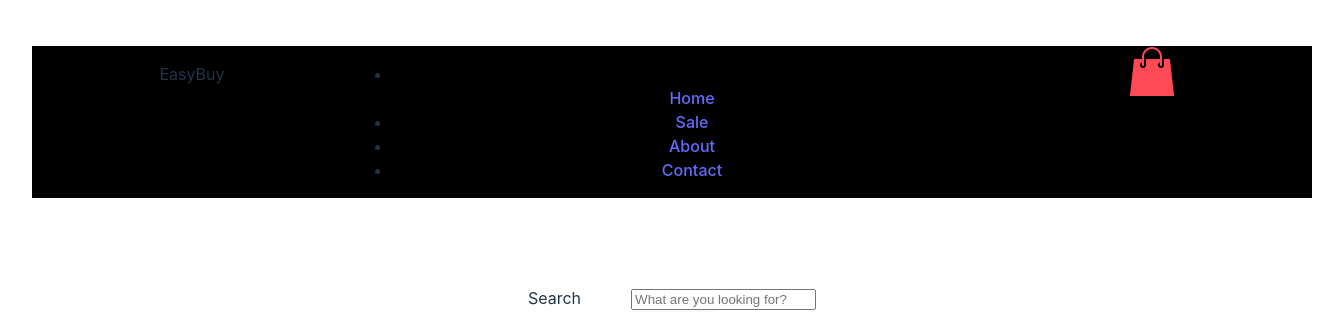
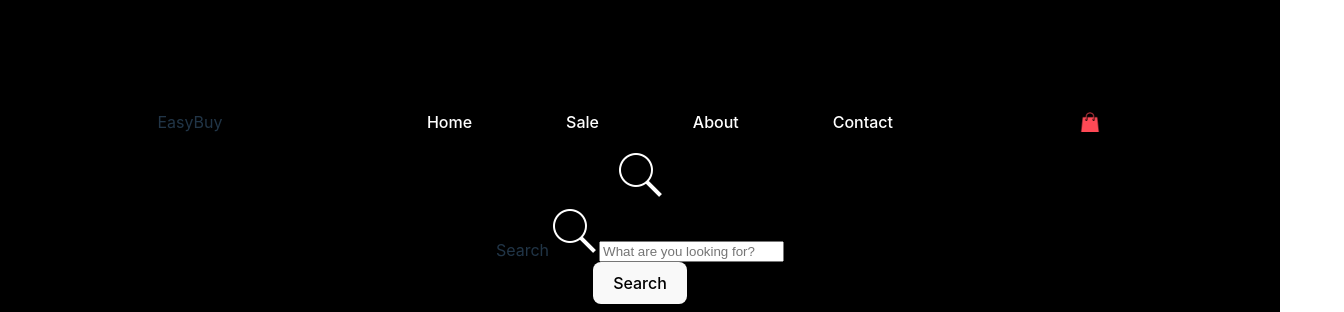
Before and after one commit to lem31/mystore, a React (Vite) app in the folder my-store-app/: page /MyCart in a window 1280 px wide. Shown: the top 312 px of the page, 1344 px wide, since content can reach past the window. Built offline with nearby package versions, Linux system fonts and the light colour scheme.

Commit message:
Added styles to header and body

```diff
--- a/my-store-app/index.html
+++ b/my-store-app/index.html
@@ -10,7 +10,7 @@
     <meta name="viewport" content="width=device-width, initial-scale=1.0" />
     <title>Vite + React</title>
   </head>
-  <body>
+  <body style="background-color: black">
     <div id="root"></div>
     <script type="module" src="/src/main.jsx"></script>
   </body>
--- a/my-store-app/src/CSS_Modules/Header/header.module.css
+++ b/my-store-app/src/CSS_Modules/Header/header.module.css
@@ -1,7 +1,6 @@
 .header {
   display: flex;
-  width: 100vw;
-  background-color: black;
+  max-width: 1200px;
 }
 
 .logo {
@@ -12,6 +11,45 @@
   flex: 2;
 }
 
+.nav ul {
+  display: flex;
+  justify-content: space-around;
+  list-style-type: none;
+}
+
+.link {
+  color: white;
+  cursor: pointer;
+}
+
 .shopping {
+  width: 20px;
+  position: relative;
+  display: flex;
+  justify-content: center;
+}
+
+.bag {
   flex: 1;
+  justify-content: center;
+  align-items: center;
+  display: flex;
 }
+
+.span {
+  position: absolute;
+  color: white;
+
+  font-size: 8px;
+  background-color: black;
+  border-radius: 100%;
+  width: 12px;
+  height: 12px;
+}
+
+.div {
+  display: flex;
+  justify-content: right;
+  align-items: flex-start;
+  position: relative;
+}
--- a/my-store-app/src/Components/Cart/cart_icon.jsx
+++ b/my-store-app/src/Components/Cart/cart_icon.jsx
@@ -3,6 +3,7 @@ import useMyStore from '../Store/zustand_store'
 import CartImage from '../../Images/icons8-shopping-bag-50.png'
 import {useNavigate} from 'react-router-dom';
 import { useCallback} from 'react';
+import styles from '../../CSS_Modules/Header/header.module.css';
 import Cart from './cart';
 
 const CartIcon = () => {
@@ -15,15 +16,16 @@ const CartIcon = () => {
   }, [navigate]);
 
   return(
-    <div>
-      <img src={CartImage} alt="Cart Icon" onClick={handleClick}/>
+    <div className={styles.div}>
+      <img className={styles.shopping
+   } src={CartImage} alt="Cart Icon" onClick={handleClick}/>
       {cartCount > 0 && (
-        <>
-        <span>
+
+        <span className={styles.span}>
           {cartCount}
         </span>
 
-        </>
+
       )}
     </div>
   );
--- a/my-store-app/src/Components/Header/header.jsx
+++ b/my-store-app/src/Components/Header/header.jsx
@@ -13,25 +13,26 @@ function Header(){
    <nav className={styles.nav}>
     <ul>
       <li >
+      <Link className={styles.link} to="/">Home</Link>
       </li>
-      <Link to="/">Home</Link>
+
 
         <li>
-          <Link to="/Sale">Sale</Link>
+          <Link className={styles.link} to="/Sale">Sale</Link>
 
         </li>
         <li>
-          <Link to="/About">About</Link>
+          <Link className={styles.link} to="/About">About</Link>
         </li>
         <li>
-          <Link to="/Contact">Contact</Link>
+          <Link className={styles.link} to="/Contact">Contact</Link>
         </li>
 
 
 
       </ul>
    </nav>
-   <div className={styles.shopping
+   <div className={styles.bag
    }>
 <CartIcon />
 </div>
```
